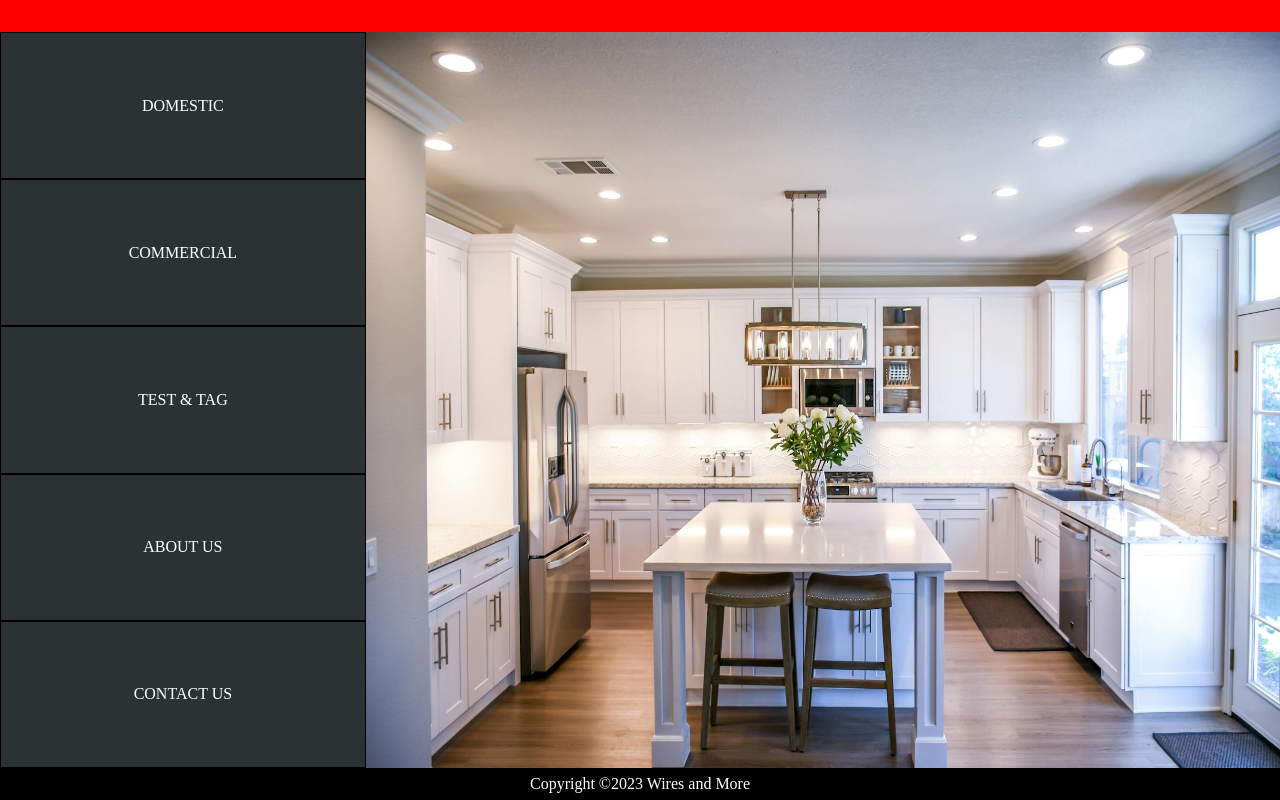
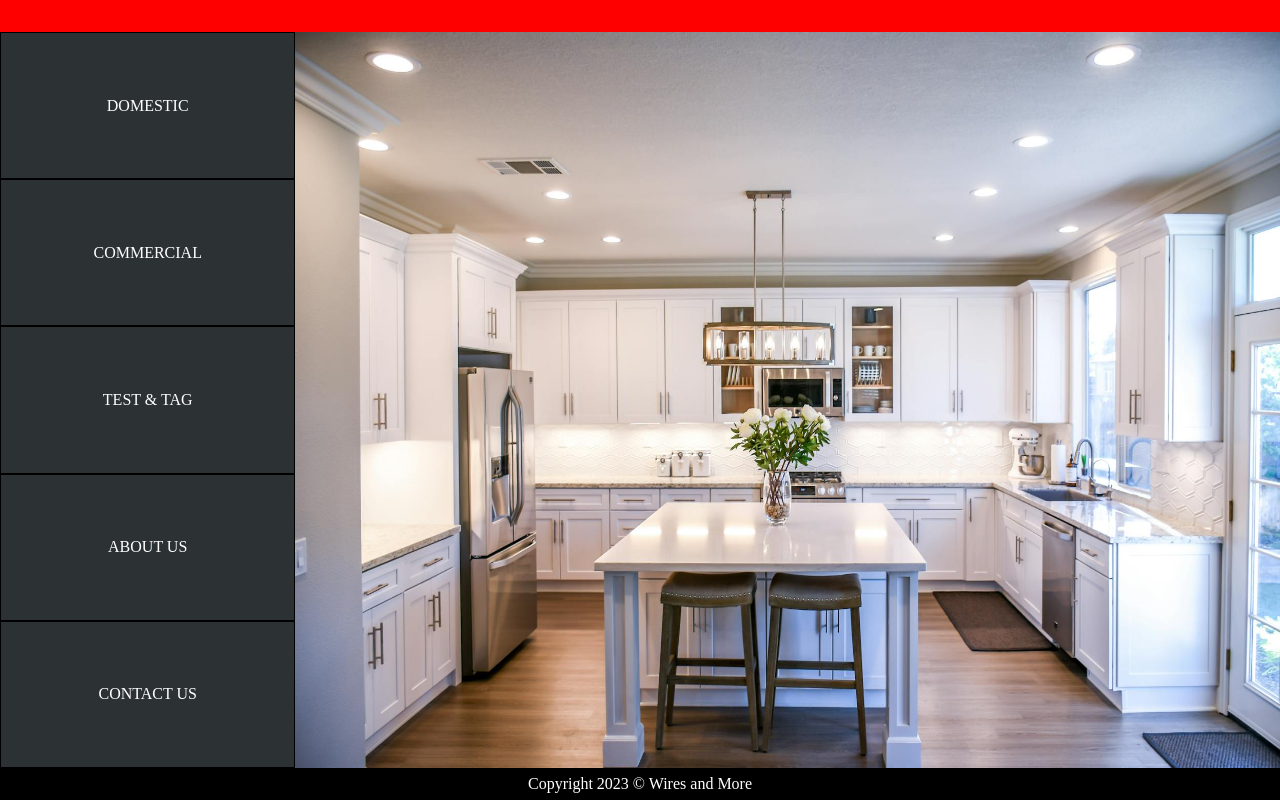
Before and after one commit to chameleongrey/wiresandmore, a plain HTML site: page index.html in a window 1280 px wide. Drawn offline with Linux system fonts and the light colour scheme.

Commit message:
change nav width

```diff
--- a/css/style.css
+++ b/css/style.css
@@ -199,7 +199,7 @@ footer {
     display: flex;
     flex-direction: column;
     height: calc(100vh - 8vh);
-    width: 40vw;
+    width: 30vw;
   }
 
   .nav ul {
--- a/index.html
+++ b/index.html
@@ -35,7 +35,7 @@
         </div>
     </main>
     <footer>
-        Copyright &copy;2023 Wires and More
+        Copyright 2023 &copy; Wires and More
     </footer>
 </body>
 
```
